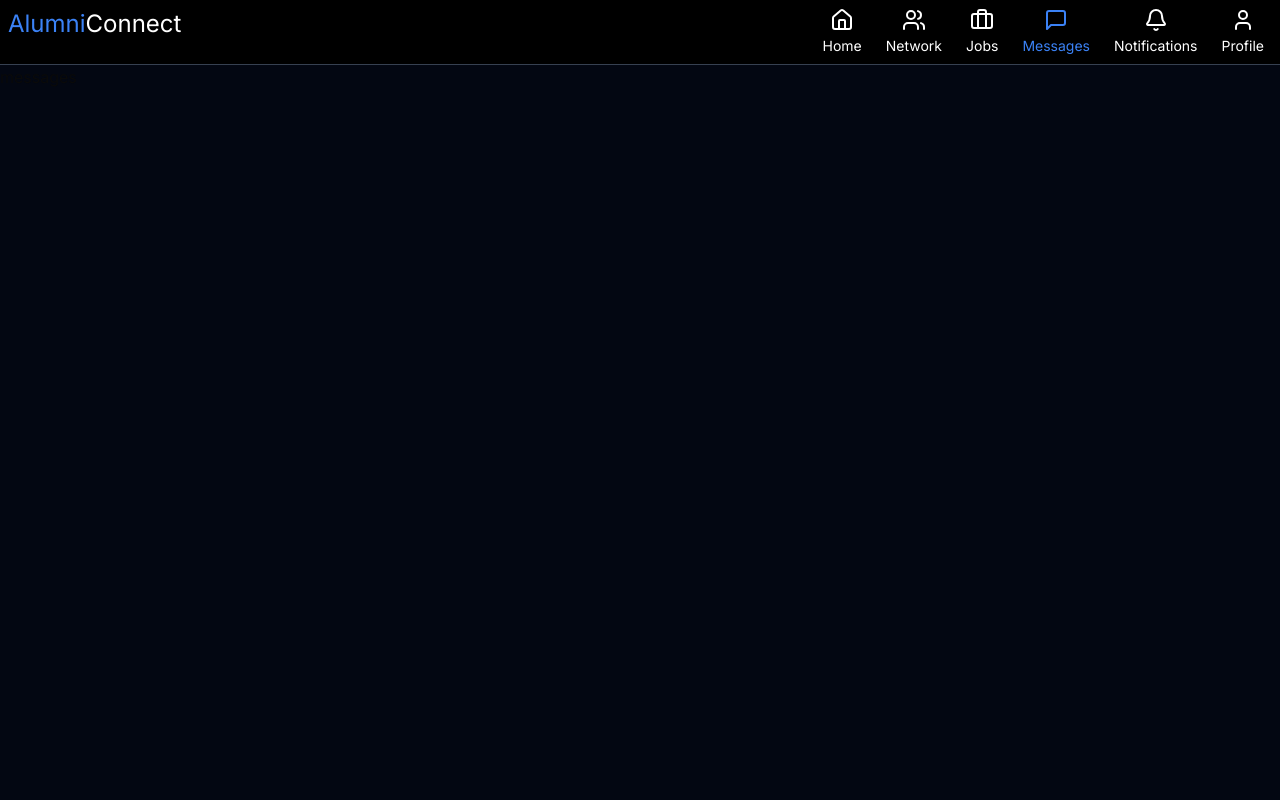
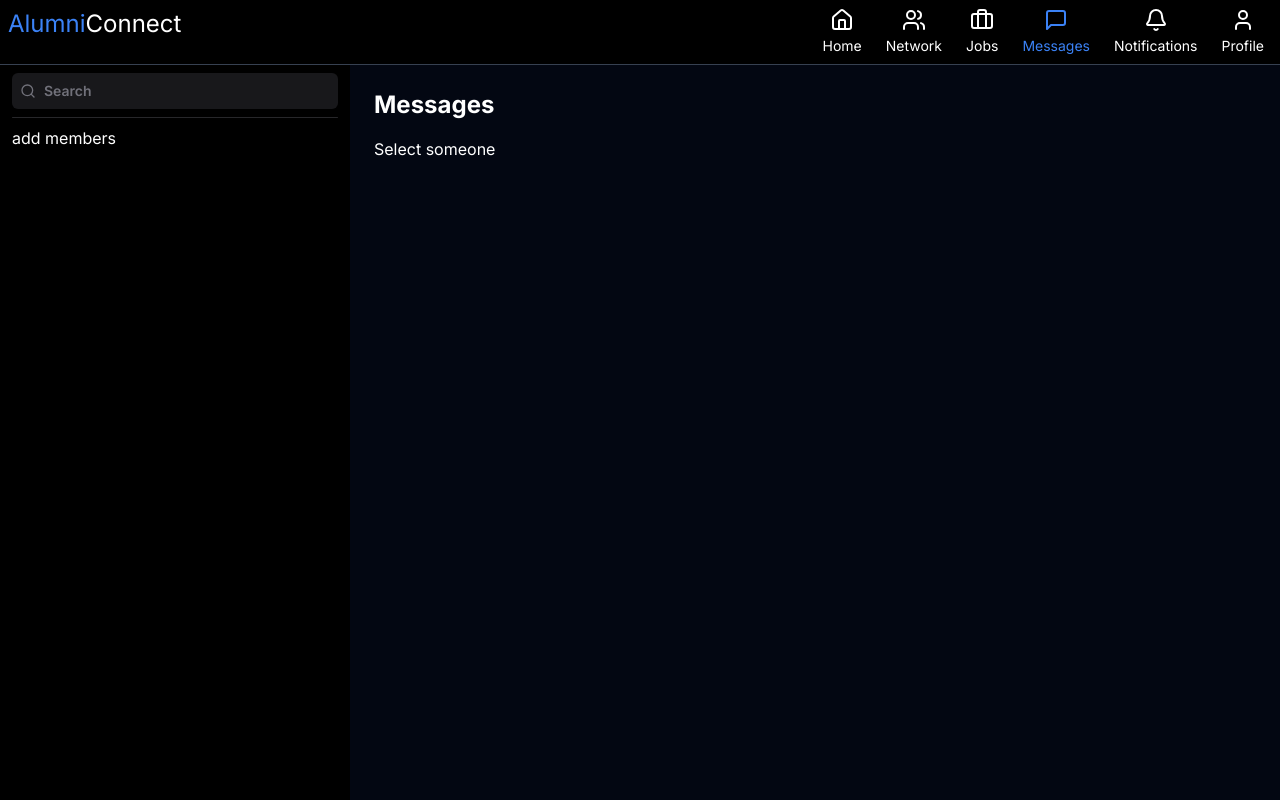
Before and after one commit to Shaurya-Tripathi/AlumniConnect, a Next.js app: page /messages in a window 1280 px wide. Built offline with nearby package versions, Linux system fonts and the light colour scheme; no server answers; sample sign-in values are in the browser's storage.

Commit message:
created the sidebar

```diff
--- /dev/null
+++ b/src/app/(protected)/(textanger)/layout.tsx
@@ -0,0 +1,16 @@
+import { MessageSidebar } from "@/components/messages/message-sidebar";
+
+export default function MessageLayout({
+  children,
+}: {
+  children: React.ReactNode;
+}) {
+  return (
+    <div className="h-full">
+      <MessageSidebar />
+      <main className="h-full md:ml-[350px]">
+        {children}
+      </main>
+    </div>
+  );
+}
--- /dev/null
+++ b/src/app/(protected)/(textanger)/messages/page.tsx
@@ -0,0 +1,30 @@
+'use client'
+import { auth } from '@/lib/firebase'
+import { onAuthStateChanged } from 'firebase/auth'
+import { useRouter } from 'next/navigation'
+import React from 'react'
+
+function Page() {
+  const router = useRouter()
+
+  React.useEffect(() => {
+    const unsubscribe = onAuthStateChanged(auth, (user) => {
+      if (!user) {
+        router.replace('/login')
+      }
+    })
+
+    return () => unsubscribe()
+  }, [router])
+
+  return (
+    <div className='text-white p-6'>
+      <h1 className="text-2xl font-bold mb-4">Messages</h1>
+      <div className="message-content">
+        Select someone
+      </div>
+    </div>
+  )
+}
+
+export default Page
--- a/src/app/(protected)/messages/page.tsx
+++ /dev/null
@@ -1,26 +0,0 @@
-'use client'
-import { auth } from '@/lib/firebase'
-import { onAuthStateChanged } from 'firebase/auth'
-import { useRouter } from 'next/navigation'
-import React from 'react'
-
-function page() {
-
-  const router = useRouter()
-
-      React.useEffect(() => {
-          const unsubscribe = onAuthStateChanged(auth, (user) => {
-              if (!user) {
-                  router.replace('/login')
-              }
-          })
-
-          return () => unsubscribe()
-      }, [router])
-
-  return (
-    <div>messages</div>
-  )
-}
-
-export default page
--- /dev/null
+++ b/src/components/messages/message-search.tsx
@@ -0,0 +1,13 @@
+import { Search } from "lucide-react"
+
+export const MessageSearch = () => {
+    return (
+        <button
+         className="group px-2 py-2 rounded-md flex items-center bg-zinc-900 gap-x-2 w-full hover:bg-zinc-700/10 transition">
+            <Search className="w-4 h-4 text-zinc-500"/>
+            <p className="font-semibold text-sm text-zinc-500 group-hover:text-zinc-600 ">
+                Search
+            </p>
+        </button>
+    )
+}
--- /dev/null
+++ b/src/components/messages/message-sidebar.tsx
@@ -0,0 +1,21 @@
+import { ScrollArea } from "../ui/scroll-area"
+import { Separator } from "../ui/separator"
+import { MessageSearch } from "./message-search"
+
+export const MessageSidebar = () => {
+    return (
+      <div className="hidden md:flex fixed left-0 top-[65px] bottom-0 w-[350px] flex-col text-primary bg-blackborder-r z-40 bg-black text-white">
+
+        <ScrollArea className="flex-1 px-3">
+          <div className="mt-2">
+            <MessageSearch/>
+          </div>
+
+          <Separator className="bg-zinc-800 rounded-md my-2"/>
+
+          <div className="text-white">add members</div>
+        </ScrollArea>
+
+      </div>
+    )
+  }
```
